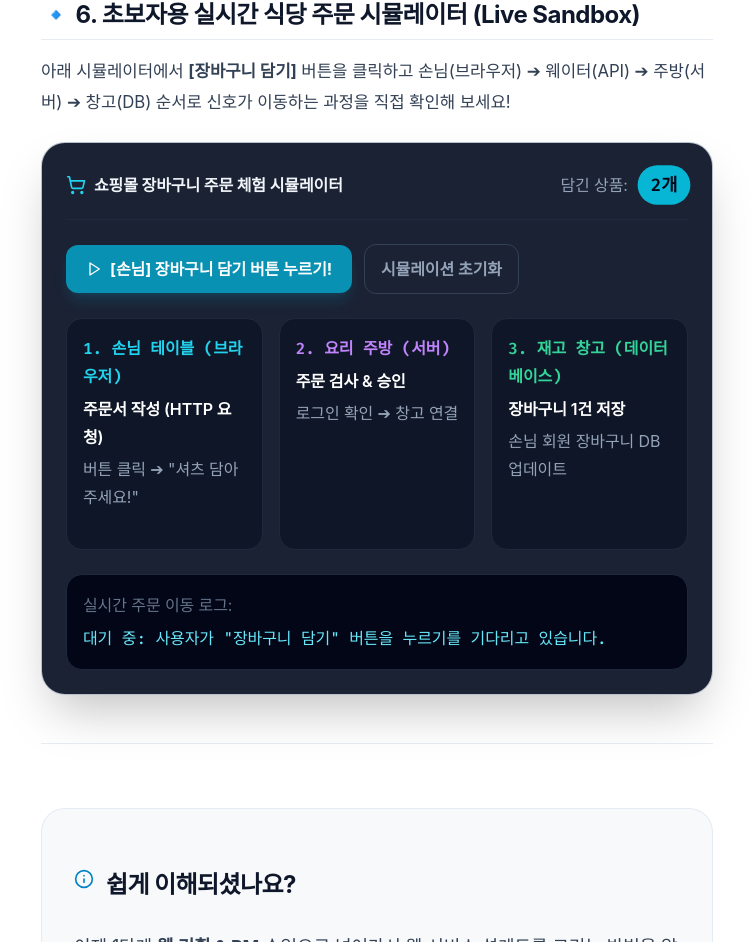
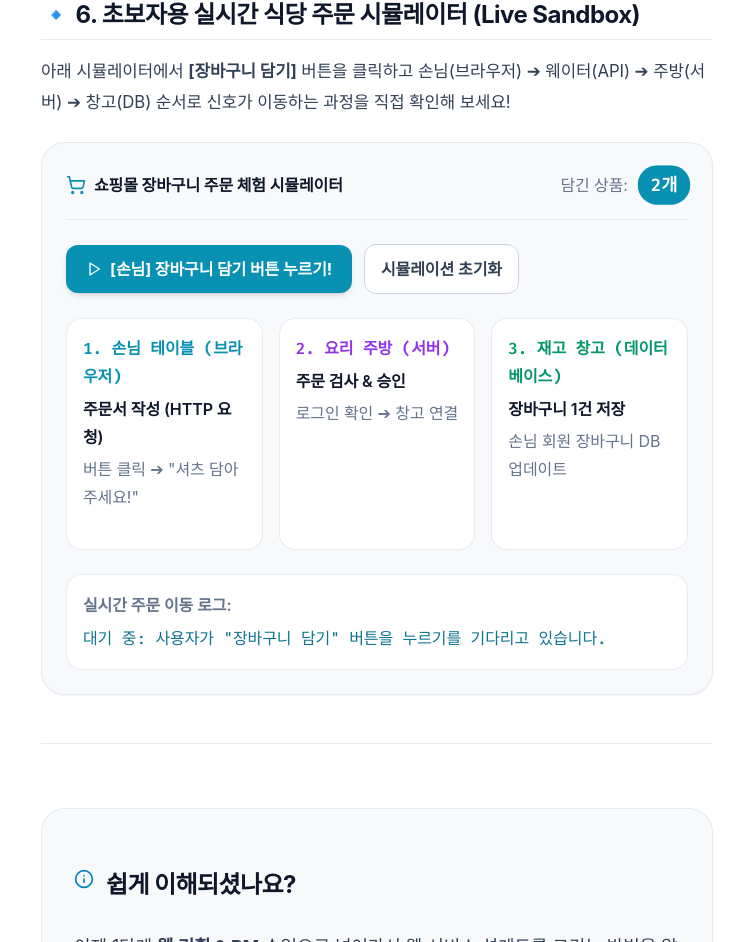
Before and after one commit to lebass98/study_web, a React (Vite) app: page / in a window 1280 px wide. Shown: the part 5433-6375 px from the top of the page, without its empty margins (279-1032 px from the left). Built offline with nearby package versions, Linux system fonts and the light colour scheme.

Commit message:
style: 화이트모드 시 모든 시뮬레이터, 폼, 로그 및 코드 박스를 화이트톤(bg-#f8f9fa 및 bg-white)으로 전면 교체

```diff
--- a/src/pages/MainPage.jsx
+++ b/src/pages/MainPage.jsx
@@ -322,16 +322,16 @@ export default function MainPage({ onSelectRoute }) {
           아래 시뮬레이터에서 <strong>[장바구니 담기]</strong> 버튼을 클릭하고 손님(브라우저) ➔ 웨이터(API) ➔ 주방(서버) ➔ 창고(DB) 순서로 신호가 이동하는 과정을 직접 확인해 보세요!
         </p>
 
-        <div className="not-prose my-6 p-6 rounded-3xl border border-slate-200/80 dark:border-white/10 bg-slate-900/95 dark:bg-slate-950/90 text-slate-100 shadow-2xl backdrop-blur-xl">
+        <div className="not-prose my-6 p-6 rounded-3xl border border-slate-200/80 dark:border-slate-800 bg-[#f8f9fa] dark:bg-[#1c1d22] text-slate-800 dark:text-slate-100 shadow-sm">
           {/* Top Bar */}
-          <div className="flex items-center justify-between pb-4 mb-6 border-b border-slate-800">
+          <div className="flex items-center justify-between pb-4 mb-6 border-b border-slate-200/80 dark:border-slate-800">
             <div className="flex items-center gap-2">
-              <ShoppingCart className="w-5 h-5 text-cyan-400" />
-              <span className="font-bold text-sm">쇼핑몰 장바구니 주문 체험 시뮬레이터</span>
+              <ShoppingCart className="w-5 h-5 text-cyan-600 dark:text-cyan-400" />
+              <span className="font-bold text-sm sm:text-base text-slate-900 dark:text-slate-100">쇼핑몰 장바구니 주문 체험 시뮬레이터</span>
             </div>
             <div className="flex items-center gap-3">
-              <span className="text-xs text-slate-400">담긴 상품:</span>
-              <span className="px-3 py-1 rounded-full bg-cyan-500 text-slate-950 font-bold text-xs font-mono transition-transform duration-300 scale-110">
+              <span className="text-xs text-slate-500 dark:text-slate-400">담긴 상품:</span>
+              <span className="px-3 py-1 rounded-full bg-cyan-600 text-white font-bold text-xs font-mono transition-transform duration-300 scale-110">
                 {cartItems}개
               </span>
             </div>
@@ -342,13 +342,13 @@ export default function MainPage({ onSelectRoute }) {
             <button
               onClick={handleSimulateCart}
               disabled={simStep > 0 && simStep < 4}
-              className="px-5 py-2.5 rounded-xl bg-cyan-600 hover:bg-cyan-500 disabled:bg-slate-800 text-white font-bold text-xs flex items-center gap-2 transition-all apple-btn cursor-pointer shadow-lg shadow-cyan-600/20"
+              className="px-5 py-2.5 rounded-xl bg-cyan-600 hover:bg-cyan-500 disabled:bg-slate-300 dark:disabled:bg-slate-800 text-white font-bold text-xs flex items-center gap-2 transition-all apple-btn cursor-pointer shadow-md"
             >
               <Play className="w-4 h-4" /> [손님] 장바구니 담기 버튼 누르기!
             </button>
             <button
               onClick={handleResetSim}
-              className="px-4 py-2.5 rounded-xl border border-slate-700 text-slate-400 hover:text-slate-200 text-xs font-semibold apple-btn cursor-pointer"
+              className="px-4 py-2.5 rounded-xl border border-slate-300 dark:border-slate-700 bg-white dark:bg-slate-900 text-slate-700 dark:text-slate-300 hover:bg-slate-100 text-xs font-semibold apple-btn cursor-pointer"
             >
               시뮬레이션 초기화
             </button>
@@ -356,30 +356,30 @@ export default function MainPage({ onSelectRoute }) {
 
           {/* Flow Diagram Cards */}
           <div className="grid grid-cols-1 md:grid-cols-3 gap-4 mb-6">
-            <div className={`p-4 rounded-2xl border transition-all duration-300 ${simStep >= 1 ? 'border-cyan-500 bg-cyan-950/40 scale-[1.02]' : 'border-slate-800 bg-slate-950/40'}`}>
-              <div className="text-xs font-mono text-cyan-400 font-bold mb-1">1. 손님 테이블 (브라우저)</div>
-              <div className="text-sm font-semibold text-white">주문서 작성 (HTTP 요청)</div>
-              <p className="text-[11px] text-slate-400 mt-1">버튼 클릭 ➔ "셔츠 담아주세요!"</p>
+            <div className={`p-4 rounded-2xl border transition-all duration-300 ${simStep >= 1 ? 'border-cyan-500 bg-cyan-50 dark:bg-cyan-950/40 scale-[1.02]' : 'border-slate-200/80 dark:border-slate-800 bg-white dark:bg-slate-900'}`}>
+              <div className="text-xs font-mono text-cyan-600 dark:text-cyan-400 font-bold mb-1">1. 손님 테이블 (브라우저)</div>
+              <div className="text-sm font-semibold text-slate-900 dark:text-white">주문서 작성 (HTTP 요청)</div>
+              <p className="text-xs text-slate-500 dark:text-slate-400 mt-1">버튼 클릭 ➔ "셔츠 담아주세요!"</p>
             </div>
 
-            <div className={`p-4 rounded-2xl border transition-all duration-300 ${simStep >= 2 ? 'border-purple-500 bg-purple-950/40 scale-[1.02]' : 'border-slate-800 bg-slate-950/40'}`}>
-              <div className="text-xs font-mono text-purple-400 font-bold mb-1">2. 요리 주방 (서버)</div>
-              <div className="text-sm font-semibold text-white">주문 검사 & 승인</div>
-              <p className="text-[11px] text-slate-400 mt-1">로그인 확인 ➔ 창고 연결</p>
+            <div className={`p-4 rounded-2xl border transition-all duration-300 ${simStep >= 2 ? 'border-purple-500 bg-purple-50 dark:bg-purple-950/40 scale-[1.02]' : 'border-slate-200/80 dark:border-slate-800 bg-white dark:bg-slate-900'}`}>
+              <div className="text-xs font-mono text-purple-600 dark:text-purple-400 font-bold mb-1">2. 요리 주방 (서버)</div>
+              <div className="text-sm font-semibold text-slate-900 dark:text-white">주문 검사 & 승인</div>
+              <p className="text-xs text-slate-500 dark:text-slate-400 mt-1">로그인 확인 ➔ 창고 연결</p>
             </div>
 
-            <div className={`p-4 rounded-2xl border transition-all duration-300 ${simStep >= 3 ? 'border-emerald-500 bg-emerald-950/40 scale-[1.02]' : 'border-slate-800 bg-slate-950/40'}`}>
-              <div className="text-xs font-mono text-emerald-400 font-bold mb-1">3. 재고 창고 (데이터베이스)</div>
-              <div className="text-sm font-semibold text-white">장바구니 1건 저장</div>
-              <p className="text-[11px] text-slate-400 mt-1">손님 회원 장바구니 DB 업데이트</p>
+            <div className={`p-4 rounded-2xl border transition-all duration-300 ${simStep >= 3 ? 'border-emerald-500 bg-emerald-50 dark:bg-emerald-950/40 scale-[1.02]' : 'border-slate-200/80 dark:border-slate-800 bg-white dark:bg-slate-900'}`}>
+              <div className="text-xs font-mono text-emerald-600 dark:text-emerald-400 font-bold mb-1">3. 재고 창고 (데이터베이스)</div>
+              <div className="text-sm font-semibold text-slate-900 dark:text-white">장바구니 1건 저장</div>
+              <p className="text-xs text-slate-500 dark:text-slate-400 mt-1">손님 회원 장바구니 DB 업데이트</p>
             </div>
           </div>
 
           {/* Console Log Window */}
-          <div className="p-4 rounded-2xl bg-slate-950 font-mono text-xs text-slate-300 space-y-1.5 border border-slate-800">
-            <div className="text-[10px] text-slate-500 mb-1 font-sans">실시간 주문 이동 로그:</div>
+          <div className="p-4 rounded-2xl bg-white dark:bg-slate-950 font-mono text-xs text-slate-800 dark:text-slate-300 space-y-1.5 border border-slate-200/80 dark:border-slate-800">
+            <div className="text-xs text-slate-500 mb-1 font-sans font-semibold">실시간 주문 이동 로그:</div>
             {simLogs.map((log, idx) => (
-              <div key={idx} className="text-cyan-300 animate-in fade-in duration-300">
+              <div key={idx} className="text-cyan-700 dark:text-cyan-300 animate-in fade-in duration-300">
                 {log}
               </div>
             ))}
--- a/src/pages/SubPagePublishing.jsx
+++ b/src/pages/SubPagePublishing.jsx
@@ -112,7 +112,7 @@ export default function SubPagePublishing({ onSelectRoute }) {
           HTML은 웹 페이지에 들어갈 제목, 문단, 버튼, 이미지 등의 태그 요소를 정의합니다.
         </p>
 
-        <div className="my-4 p-4 rounded-2xl border border-slate-200/80 dark:border-white/10 bg-slate-900 font-mono text-xs text-slate-200">
+        <div className="my-4 p-5 rounded-2xl border border-slate-200/80 dark:border-slate-800 bg-[#f8f9fa] dark:bg-[#1c1d22] font-mono text-sm text-slate-800 dark:text-slate-200">
           <pre>{`<h1>상품 상세 페이지</h1>
 <p>여름용 프리미엄 셔츠입니다.</p>
 <button>장바구니 담기</button>`}</pre>
@@ -133,7 +133,7 @@ export default function SubPagePublishing({ onSelectRoute }) {
           CSS는 HTML 태그들에 색상, 여백(Padding/Margin), 정렬(Flexbox), 모서리 둥글기 등을 입혀 예쁜 디자인을 만듭니다.
         </p>
 
-        <div className="my-4 p-4 rounded-2xl border border-slate-200/80 dark:border-white/10 bg-slate-900 font-mono text-xs text-slate-200">
+        <div className="my-4 p-5 rounded-2xl border border-slate-200/80 dark:border-slate-800 bg-[#f8f9fa] dark:bg-[#1c1d22] font-mono text-sm text-slate-800 dark:text-slate-200">
           <pre>{`button {
   background-color: #0284c7;
   color: white;
```
Also changed, not shown: src/pages/SubPageDesign.jsx (+16 -16 lines), src/pages/SubPageDevelopment.jsx (+18 -18 lines), src/pages/SubPagePlanning.jsx (+17 -17 lines).
